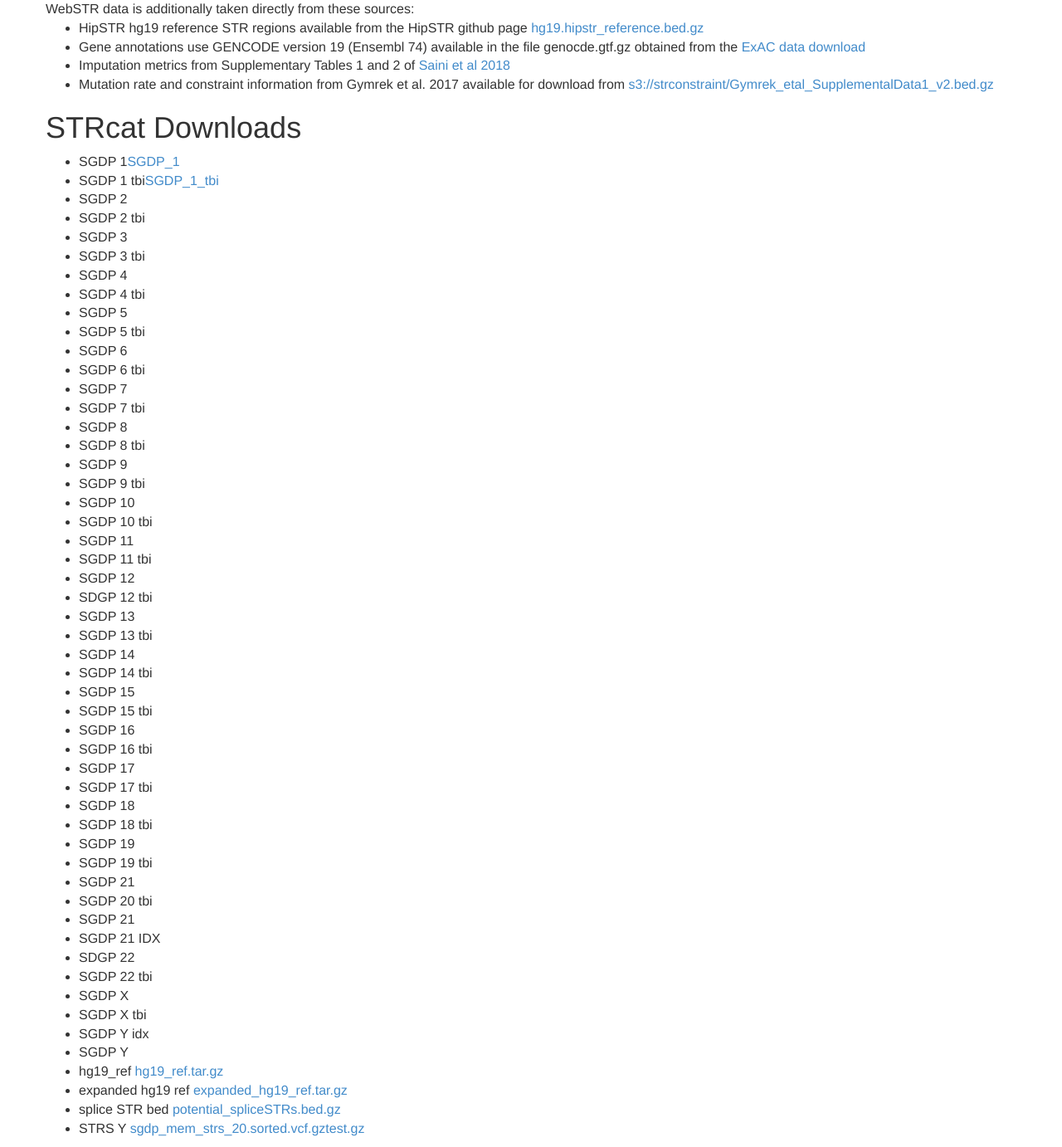
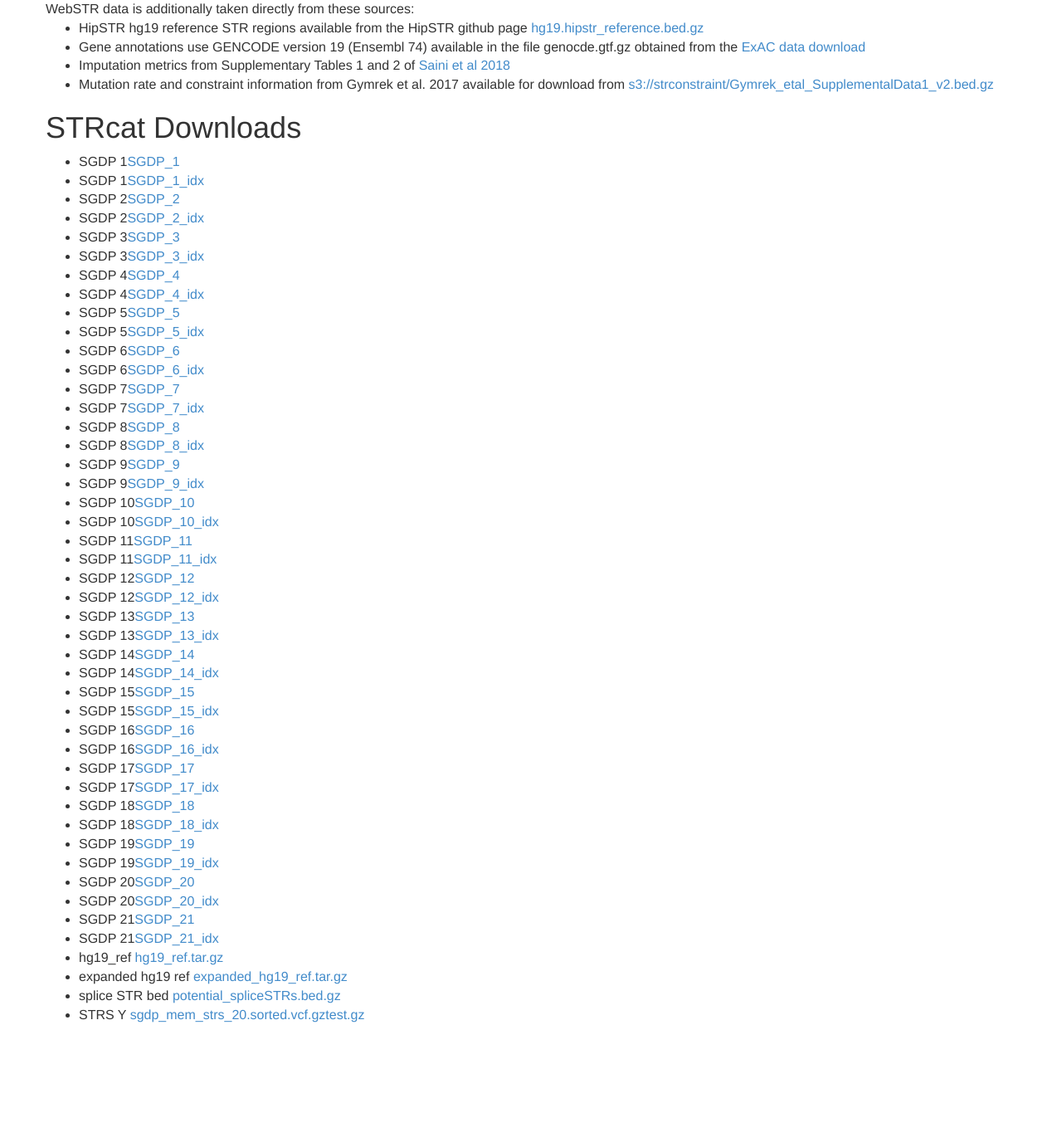
Before and after one commit to gymreklab/dbstr, a Flask app: page /downloads in a window 1280 px wide. Shown: the part 237-1619 px from the top of the page at 83% size. After the commit the page ends 1469 px from the top, so only its background shows below. Run offline with Flask 3, Linux system fonts and the light colour scheme; some libraries are stand-ins or nearby versions.

Commit message:
added links for strcat downloads

```diff
--- a/WebSTR/templates/downloads.html
+++ b/WebSTR/templates/downloads.html
@@ -19,54 +19,15 @@
 
  <h1>STRcat Downloads</h1>
 <ul>
-<li>SGDP 1<a href=http://bit.ly/34PgMHT>SGDP_1 </a> </li>
-<li>SGDP 1 tbi<a href=http://bit.ly/2X1Dj1C>SGDP_1_tbi </a> </li>
-<li>SGDP 2<a href=http://bit.ly/33BizA8> </a> </li>
-<li>SGDP 2 tbi<a href=http://bit.ly/32IBXdu> </a> </li>
-<li>SGDP 3<a href=http://bit.ly/2NZBj5T> </a> </li>
-<li>SGDP 3 tbi<a href=http://bit.ly/2CAJ5xE> </a> </li>
-<li>SGDP 4<a href=http://bit.ly/2pSXe6V> </a> </li>
-<li>SGDP 4 tbi<a href=http://bit.ly/2X3795T> </a> </li>
-<li>SGDP 5<a href=http://bit.ly/2CBiReo> </a> </li>
-<li>SGDP 5 tbi<a href=http://bit.ly/2NZAOZz> </a> </li>
-<li>SGDP 6<a href=http://bit.ly/2Q6B5fW> </a> </li>
-<li>SGDP 6 tbi<a href=http://bit.ly/32Fkq5E> </a> </li>
-<li>SGDP 7<a href=http://bit.ly/2KcjD5V> </a> </li>
-<li>SGDP 7 tbi<a href=http://bit.ly/2QeTLdg> </a> </li>
-<li>SGDP 8<a href=http://bit.ly/2pQK0Yh> </a> </li>
-<li>SGDP 8 tbi<a href=http://bit.ly/2NEH6i4> </a> </li>
-<li>SGDP 9<a href=http://bit.ly/2Q5wx9s> </a> </li>
-<li>SGDP 9 tbi<a href=http://bit.ly/36QCVY9> </a> </li>
-<li>SGDP 10<a href=http://bit.ly/2KdfNcJ> </a> </li>
-<li>SGDP 10 tbi<a href=http://bit.ly/2O2svMv> </a> </li>
-<li>SGDP 11<a href=http://bit.ly/36TJxFk> </a> </li>
-<li>SGDP 11 tbi<a href=http://bit.ly/32z3cqB> </a> </li>
-<li>SGDP 12<a href=http://bit.ly/32ztN76> </a> </li>
-<li>SDGP 12 tbi<a href=http://bit.ly/2qEqzC3> </a> </li>
-<li>SGDP 13<a href=http://bit.ly/34UIfrV> </a> </li>
-<li>SGDP 13 tbi<a href=http://bit.ly/2oZebMs> </a> </li>
-<li>SGDP 14<a href=http://bit.ly/33ATsgI> </a> </li>
-<li>SGDP 14 tbi<a href=http://bit.ly/33qtJaO> </a> </li>
-<li>SGDP 15<a href=http://bit.ly/2NGjNmQ> </a> </li>
-<li>SGDP 15 tbi<a href=http://bit.ly/2Npmn1V> </a> </li>
-<li>SGDP 16<a href=http://bit.ly/2CkNJzR> </a> </li>
-<li>SGDP 16 tbi<a href=http://bit.ly/2rkArRG> </a> </li>
-<li>SGDP 17<a href=http://bit.ly/2JWk2Jr> </a> </li>
-<li>SGDP 17 tbi<a href=http://bit.ly/2WQIy3X> </a> </li>
-<li>SGDP 18<a href=http://bit.ly/2NI9Rte> </a> </li>
-<li>SGDP 18 tbi<a href=http://bit.ly/33oQSKL> </a> </li>
-<li>SGDP 19<a href=http://bit.ly/33pQ6gL> </a> </li>
-<li>SGDP 19 tbi<a href=http://bit.ly/32qM9qC> </a> </li>
-<li>SGDP 21<a href=http://bit.ly/32mPE1r> </a> </li>
-<li>SGDP 20 tbi<a href=http://bit.ly/2PUb03K> </a> </li>
-<li>SGDP 21<a href=http://bit.ly/33p75zI> </a> </li>
-<li>SGDP 21 IDX<a href=http://bit.ly/33ok199> </a> </li>
-<li>SDGP 22<a href=http://bit.ly/2NpuBpA> </a> </li>
-<li>SGDP 22 tbi<a href=http://bit.ly/36t3gvo> </a> </li>
-<li>SGDP X<a href=http://bit.ly/36jgx9O> </a> </li>
-<li>SGDP X tbi<a href=http://bit.ly/34evaJn> </a> </li>
-<li>SGDP Y idx<a href=http://bit.ly/330wqzz> </a> </li>
-<li>SGDP Y<a href=http://bit.ly/2qQFTvc> </a> </li>
+{% for loopcnt in range(1,22) %}
+{% if loopcnt <= 22 %}
+<li>SGDP {{ loopcnt }}<a href=http://bit.ly/SGDP-CHR-{{ loopcnt }} >SGDP_{{ loopcnt }} </a> </li>
+<li>SGDP {{ loopcnt }}<a href=http://bit.ly/SGDP-CHR-{{ loopcnt }}-idx >SGDP_{{ loopcnt }}_idx</a> </li>
+{% else %}
+<li>SGDP { loopcnt }<a href=http://bit.ly/SGDP-CHR-{ loopcnt } >SGDP_{ loopcnt } </a> </li>
+<li>SGDP { loopcnt }<a href=http://bit.ly/SGDP-CHR-{ loopcnt }-idx >SGDP_{ loopcnt }_idx</a> </li>
+{% endif %}
+{% endfor %}
         <li>hg19_ref <a href="https://drive.google.com/open?id=1FjSAG5qUrErROzmVPyu8ZMyzjcaZMOQd">hg19_ref.tar.gz</a></li>
         <li>expanded hg19 ref <a href="https://drive.google.com/open?id=1daQWWiRI-QZY0kvubPhS-46ORhgV7ZFZ">expanded_hg19_ref.tar.gz</a></li>
         <li>splice STR bed <a href="https://drive.google.com/open?id=1Q51caDrDmifdBoUDZQqvqLPXYxW5SCw9">potential_spliceSTRs.bed.gz</a></li>
```
